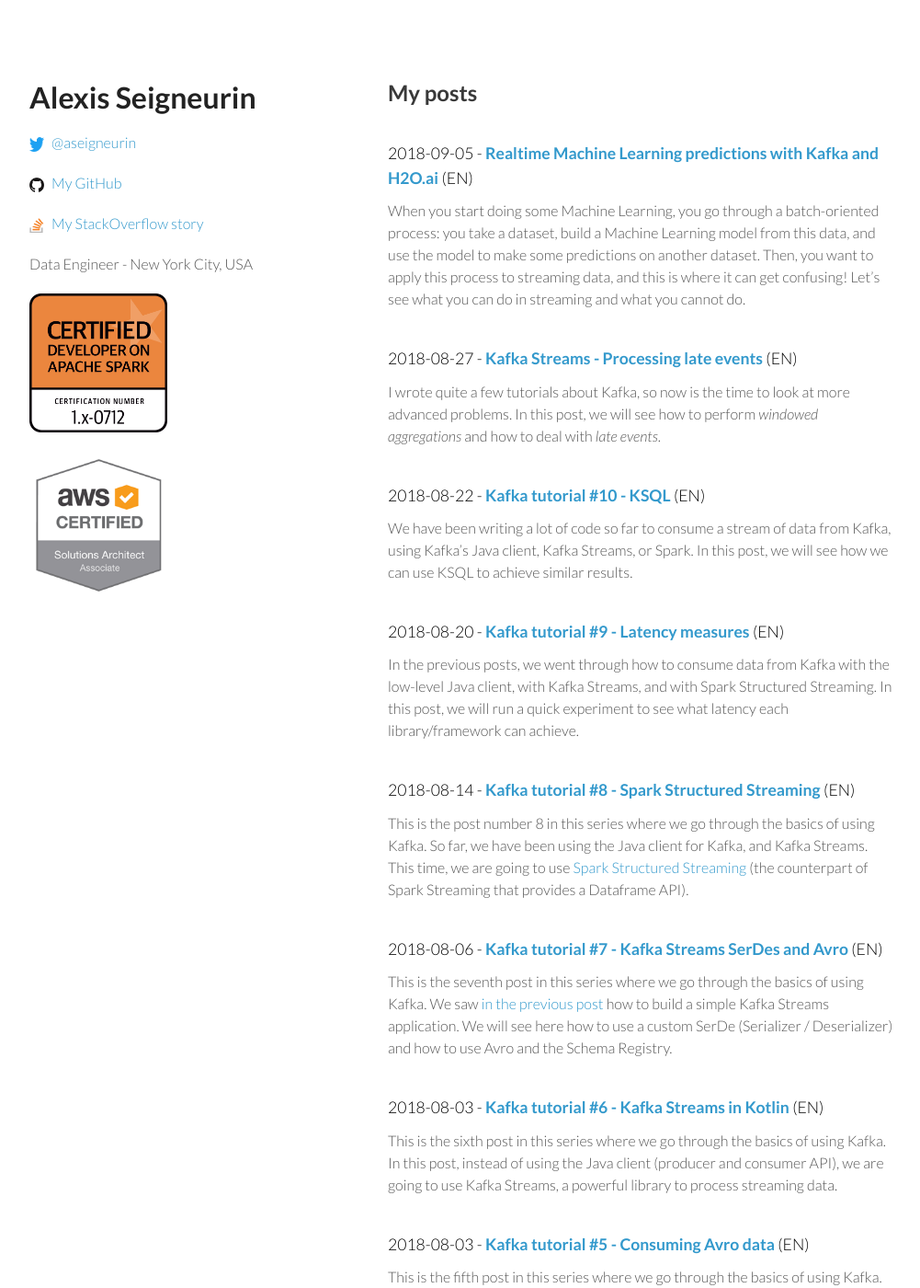
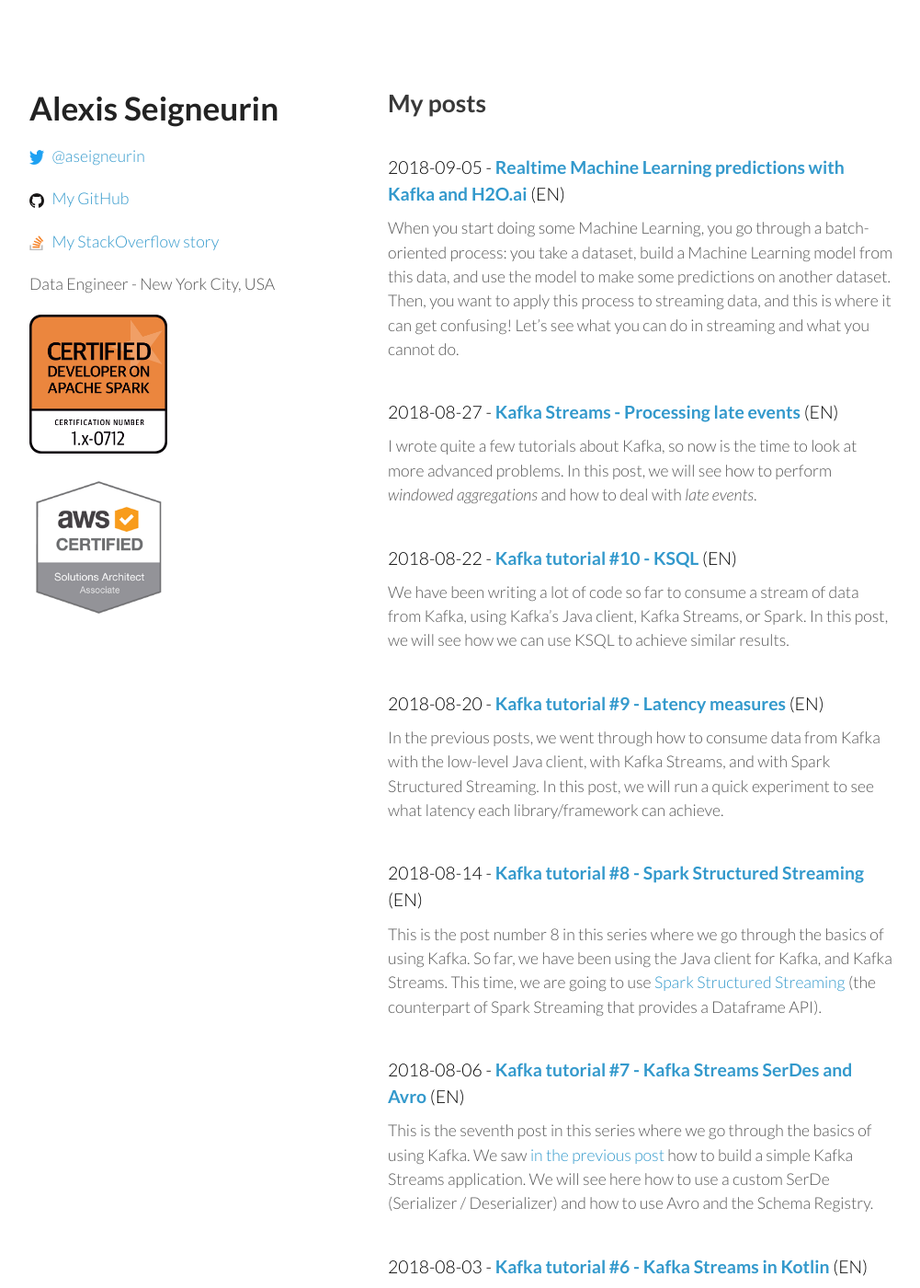
Before and after one commit to aseigneurin/aseigneurin.github.io, a Jekyll site: the page built from index.html, in a window 1280 px wide and 1400 px high. Shown: the whole window at 92% size, without its empty margins (138-1139 px from the left). Built offline with Jekyll 4.4.1, drawn with Linux system fonts in a browser that asks for light colours; nearby versions of some CDN libraries.

Commit message:
updating styles

```diff
--- a/css/styles.css
+++ b/css/styles.css
@@ -2,14 +2,14 @@
 
 body {
   padding:50px;
-  font:16px/1.5 Lato, "Helvetica Neue", Helvetica, Arial, sans-serif;
+  font:1.1em/1.5 Lato, "Helvetica Neue", Helvetica, Arial, sans-serif;
   color:#555;
   font-weight:300;
 }
 
 h1, h2, h3, h4, h5, h6 {
   color:#222;
-  margin:30px 0 20px;
+  margin:40px 0 20px;
 }
 
 div.post-excerpt > p {
@@ -25,7 +25,7 @@ h1, h2, h3 {
 }
 
 h1 {
-  font-size:32px;
+  font-size:2em;
 }
 
 h2 {
```
